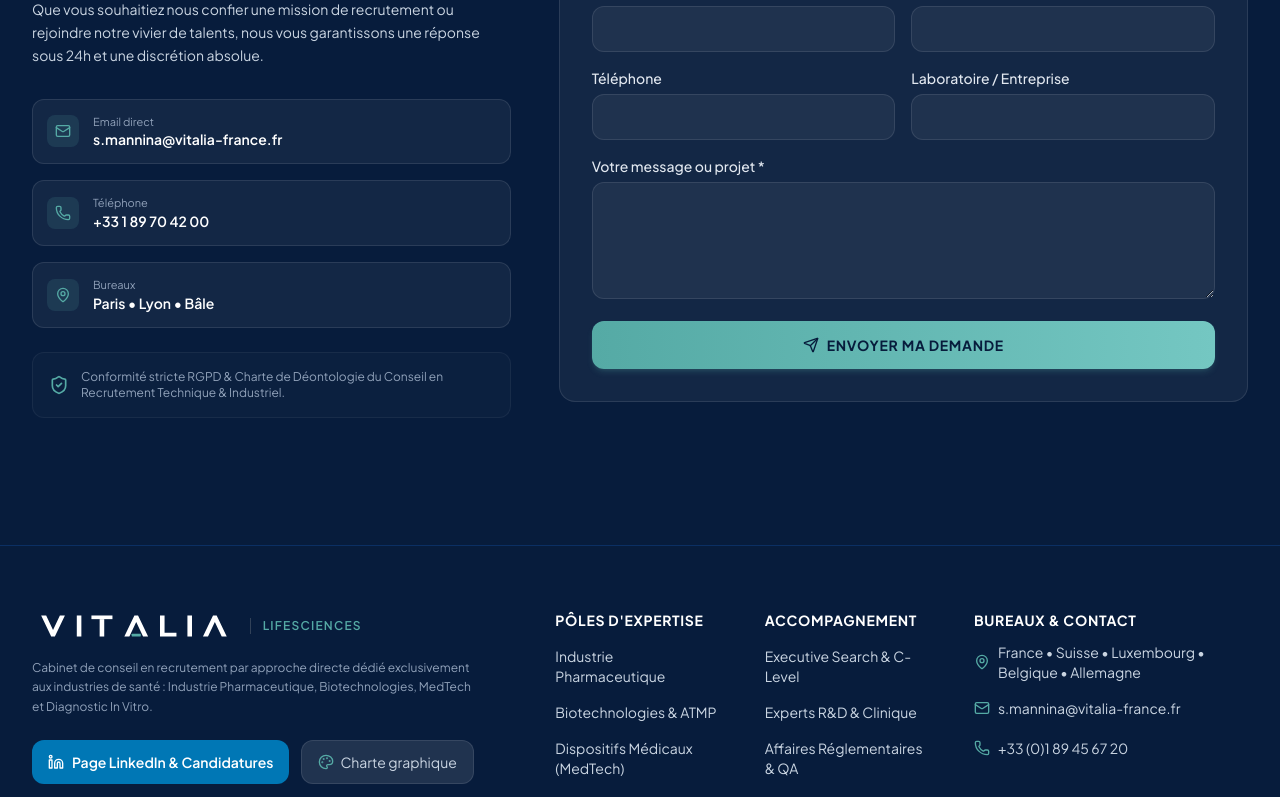
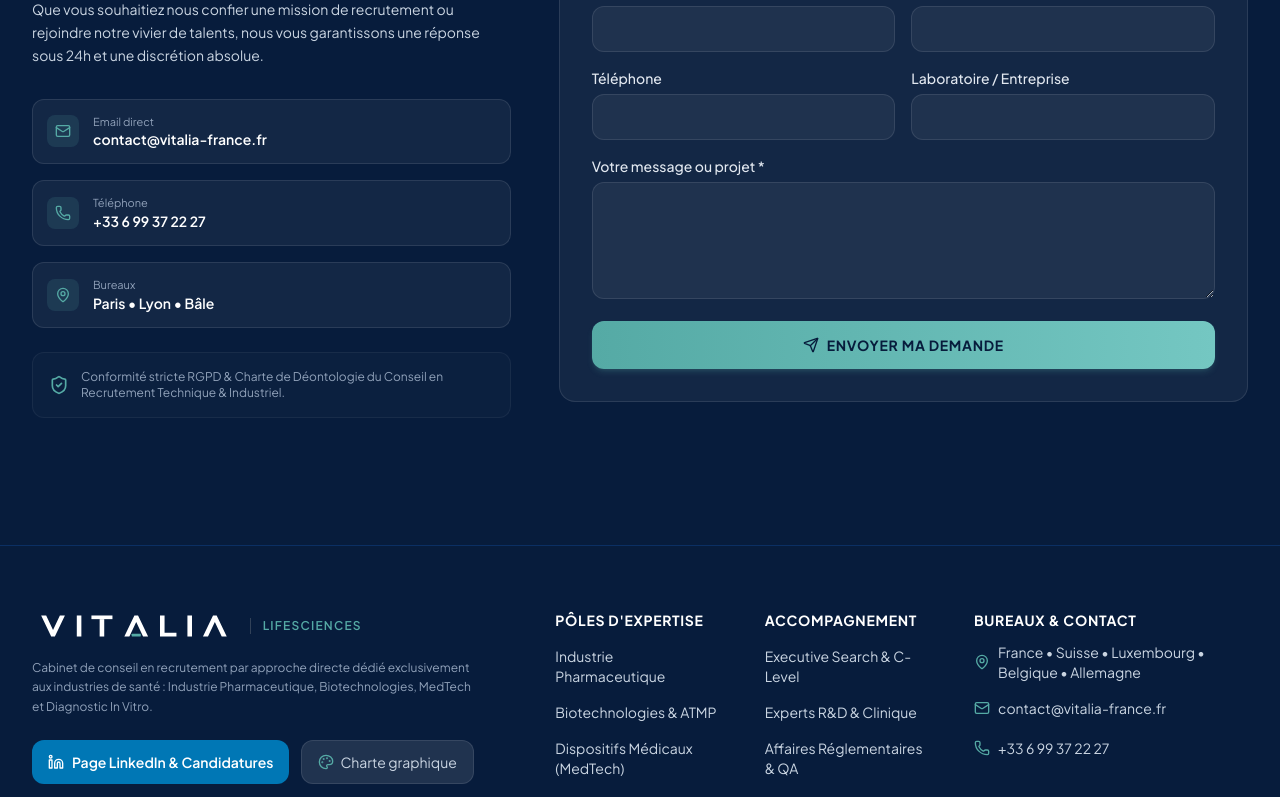
Before and after one commit to y8y4znb7n5-png/VITALIA-FRANCE-, a React (Vite) app: page / in a window 1280 px wide. Shown: the part 8540-9337 px from the top of the page. Built offline with nearby package versions, Linux system fonts and the light colour scheme.

Commit message:
chore: update contact email and phone number
Update general contact email to contact@vitalia-france.fr and update the corporate phone number across the application.

```diff
--- a/src/components/ContactSection.tsx
+++ b/src/components/ContactSection.tsx
@@ -29,8 +29,8 @@ export const ContactSection: React.FC<ContactSectionProps> = ({
     setErrorMessage(null);
 
     try {
-      // Envoi direct en arrière-plan à s.mannina@vitalia-france.fr sans ouvrir d'application mail
-      const response = await fetch('https://formsubmit.co/ajax/s.mannina@vitalia-france.fr', {
+      // Envoi direct en arrière-plan à contact@vitalia-france.fr sans ouvrir d'application mail
+      const response = await fetch('https://formsubmit.co/ajax/contact@vitalia-france.fr', {
         method: 'POST',
         headers: {
           'Content-Type': 'application/json',
@@ -99,8 +99,8 @@ export const ContactSection: React.FC<ContactSectionProps> = ({
                 </div>
                 <div>
                   <p className="text-slate-400 text-[11px]">Email direct</p>
-                  <a href="mailto:s.mannina@vitalia-france.fr" className="font-semibold text-white hover:text-[#55AAA5]">
-                    s.mannina@vitalia-france.fr
+                  <a href="mailto:contact@vitalia-france.fr" className="font-semibold text-white hover:text-[#55AAA5]">
+                    contact@vitalia-france.fr
                   </a>
                 </div>
               </div>
@@ -111,8 +111,8 @@ export const ContactSection: React.FC<ContactSectionProps> = ({
                 </div>
                 <div>
                   <p className="text-slate-400 text-[11px]">Téléphone</p>
-                  <a href="tel:+33189704200" className="font-semibold text-white hover:text-[#55AAA5]">
-                    +33 1 89 70 42 00
+                  <a href="tel:+33699372227" className="font-semibold text-white hover:text-[#55AAA5]">
+                    +33 6 99 37 22 27
                   </a>
                 </div>
               </div>
--- a/src/components/Footer.tsx
+++ b/src/components/Footer.tsx
@@ -116,14 +116,14 @@ export const Footer: React.FC<FooterProps> = ({ onOpenQuickApply, onOpenContact
               </div>
               <div className="flex items-center gap-2">
                 <Mail className="w-4 h-4 text-[#55AAA5] shrink-0" />
-                <a href="mailto:s.mannina@vitalia-france.fr" className="hover:text-white py-1 inline-block">
-                  s.mannina@vitalia-france.fr
+                <a href="mailto:contact@vitalia-france.fr" className="hover:text-white py-1 inline-block">
+                  contact@vitalia-france.fr
                 </a>
               </div>
               <div className="flex items-center gap-2">
                 <Phone className="w-4 h-4 text-[#55AAA5] shrink-0" />
-                <a href="tel:+33189456720" className="hover:text-white py-1 inline-block">
-                  +33 (0)1 89 45 67 20
+                <a href="tel:+33699372227" className="hover:text-white py-1 inline-block">
+                  +33 6 99 37 22 27
                 </a>
               </div>
             </div>
--- a/src/components/LinkedInQuickApplyModal.tsx
+++ b/src/components/LinkedInQuickApplyModal.tsx
@@ -79,7 +79,7 @@ export const LinkedInQuickApplyModal: React.FC<LinkedInQuickApplyModalProps> = (
     setIsSubmitting(true);
 
     try {
-      await fetch('https://formsubmit.co/ajax/s.mannina@vitalia-france.fr', {
+      await fetch('https://formsubmit.co/ajax/contact@vitalia-france.fr', {
         method: 'POST',
         headers: {
           'Content-Type': 'application/json',
```
